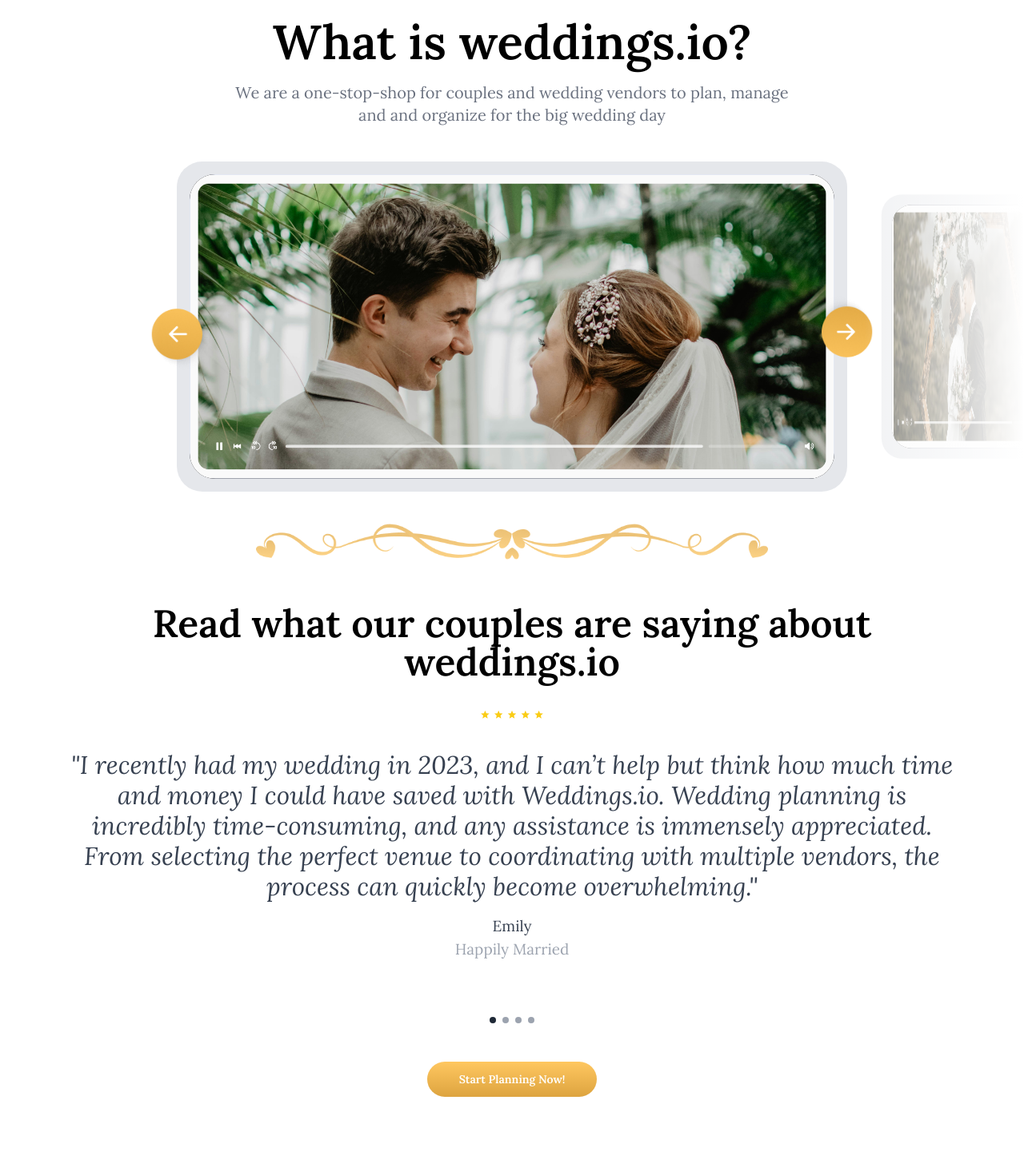
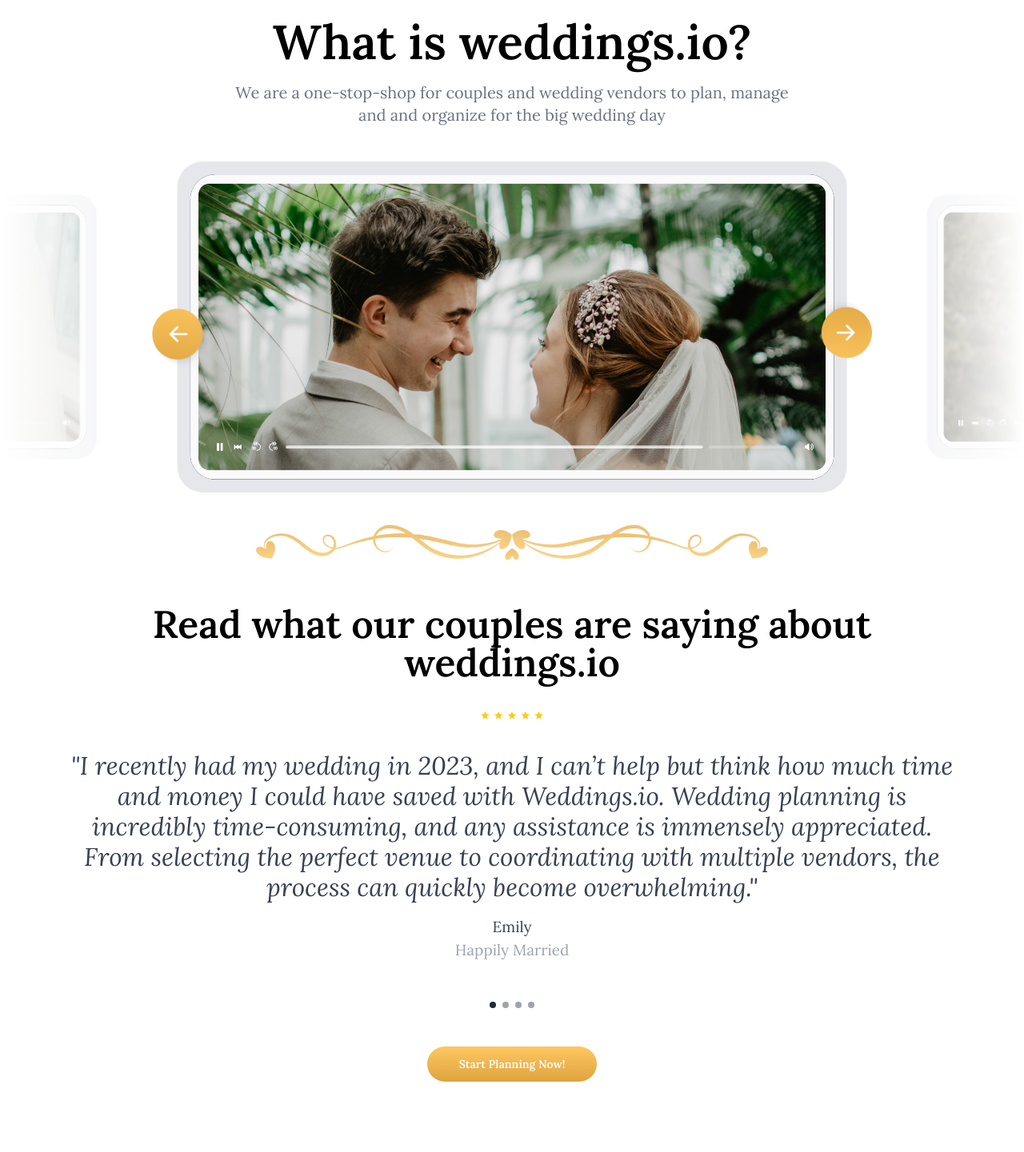
Before and after one commit to Parth-Patadiya/WeddingsIO, a React (Create React App) app: page / in a window 1280 px wide. Shown: the part 1044-2485 px from the top of the page at 80% size. Built offline with nearby package versions, Linux system fonts and the light colour scheme.

Commit message:
Updaed carousal infinite

```diff
--- a/src/components/FeedBackCarousel.js
+++ b/src/components/FeedBackCarousel.js
@@ -8,13 +8,33 @@
     { id: 4, name: "Vannly", company: "Happily Married", text: "Paul is obsessed with AI anything. This is very cool. I would have loved a tool that helped with finding vendors. I’ll mention this in the review. Authenticity and reliability are such hard things to find too", rating: 4 },
   ];
 
-  const [currentIndex, setCurrentIndex] = useState(0);
+  const [currentIndex, setCurrentIndex] = useState(1); // Start from the first real slide
   const totalSlides = testimonials.length;
+  const slides = [
+    testimonials[totalSlides - 1], // Clone of last slide
+    ...testimonials,
+    testimonials[0], // Clone of first slide
+  ];
+
+  const slideRef = useRef(null);
   const slideIntervalRef = useRef(null);
+  const [isTransitioning, setIsTransitioning] = useState(false);
+
+  const handleNext = () => {
+    if (isTransitioning) return;
+    setIsTransitioning(true);
+    setCurrentIndex((prevIndex) => (prevIndex + 1) % slides.length);
+  };
+
+  const handlePrev = () => {
+    if (isTransitioning) return;
+    setIsTransitioning(true);
+    setCurrentIndex((prevIndex) => (prevIndex - 1 + slides.length) % slides.length);
+  };
 
   useEffect(() => {
     slideIntervalRef.current = setInterval(() => {
-      setCurrentIndex((prevIndex) => (prevIndex + 1) % totalSlides);
+      handleNext();
     }, 10000); // Change slide every 10 seconds
 
     return () => {
@@ -24,6 +44,22 @@
     };
   }, [totalSlides]);
 
+  useEffect(() => {
+    const handleTransitionEnd = () => {
+      if (currentIndex === 0) {
+        setCurrentIndex(totalSlides); // Jump to last real slide instantly
+      } else if (currentIndex === slides.length - 1) {
+        setCurrentIndex(1); // Jump to first real slide instantly
+      }
+      setIsTransitioning(false);
+    };
+
+    slideRef.current.addEventListener('transitionend', handleTransitionEnd);
+    return () => {
+      slideRef.current.removeEventListener('transitionend', handleTransitionEnd);
+    };
+  }, [currentIndex, slides.length]);
+
   return (
     <div className='sm:w-full w-[90%] max-w-2xl xl:max-w-6xl xl:mt-4 mx-auto'>
       <h1 className="text-2xl md:text-4xl xl:text-5xl font-semibold mt-3 mb-5">
@@ -32,10 +68,11 @@
       <div className="relative w-full overflow-hidden">
         <div className="relative mb-5 w-full flex items-center">
           <div
-            className="flex w-full transition-transform duration-[5000ms] ease-in-out mb-5"
+            className={`flex w-full transition-transform duration-500 ease-in-out ${isTransitioning ? '' : 'transition-none'}`}
             style={{ transform: `translateX(-${currentIndex * 100}%)` }}
+            ref={slideRef}
           >
-            {testimonials.map((testimonial, index) => (
+            {slides.map((testimonial, index) => (
               <div
                 key={testimonial.id}
                 className="flex-shrink-0 w-full px-4 transition-transform duration-1000 ease-in-out"
@@ -60,7 +97,7 @@
                   </div>
                   <p className="sm:text-xl text-md xl:text-3xl text-gray-700 mt-4 italic">"{testimonial.text}"</p>
                   <p className="sm:text-lg text-sm text-gray-700 mt-4">{testimonial.name}</p>
-                  <p className="sm:text-lg text-sm text-gray-400 ">{testimonial.company}</p>
+                  <p className="sm:text-lg text-sm text-gray-400">{testimonial.company}</p>
                 </div>
               </div>
             ))}
@@ -71,13 +108,13 @@
           {testimonials.map((_, index) => (
             <div
               key={index}
-              className={`w-2 h-2 rounded-full ${index === currentIndex ? 'bg-gray-800' : 'bg-gray-400'}`}
+              className={`w-2 h-2 rounded-full ${index === (currentIndex - 1 + totalSlides) % totalSlides ? 'bg-gray-800' : 'bg-gray-400'}`}
             />
           ))}
         </div>
       </div>
       <div className='flex h-15 w-full p-8 justify-center align-middle'>
-        <button className="button-gradient flex right-0 p-3 px-10 rounded-full bg-light text-light-500 text-white font-semibold focus:outline-none text-sm">
+        <button className="button-gradient flex p-3 px-10 rounded-full bg-light text-light-500 text-white font-semibold focus:outline-none text-sm">
           Start Planning Now!
         </button>
       </div>
--- a/src/components/HaveAQuestion.js
+++ b/src/components/HaveAQuestion.js
@@ -6,7 +6,7 @@
 const HaveAQuestion = () => {
   return (
     <div className='flex align-middle flex-col items-center justify-center mt-4 h-full bg-gray-100'>
-      <div className='lg:w-[40%] md:w-[85%] w-[75%] flex align-middle flex-col items-center justify-center'>
+      <div className='lg:w-[40%] md:w-[65%] w-[75%] flex align-middle flex-col items-center justify-center'>
         <Icon className='w-24 h-7 mb-4 mt-10' />
         <h1 className="text-2xl md:text-4xl lg:text-2xl xl:text-6xl font-semibold my-6">
           Have a question?
--- a/src/components/VideoCarousel.js
+++ b/src/components/VideoCarousel.js
@@ -1,27 +1,51 @@
-import React, { useState } from 'react';
+import React, { useState, useRef, useEffect } from 'react';
 import { Design, NextButton, video1, video2, video3, video4 } from '../common/commonImport';
 import { ReactComponent as Icon } from '../assets/Images/Stars.svg';
 
 const VideoCarousel = () => {
-  const [currentIndex, setCurrentIndex] = useState(0);
+  const [currentIndex, setCurrentIndex] = useState(1); // Start from the first real slide
+  const [isTransitioning, setIsTransitioning] = useState(false);
   const slides = [
+    { id: 0, content: video4 },  // Clone of last slide
     { id: 1, content: video1 },
     { id: 2, content: video2 },
     { id: 3, content: video3 },
     { id: 4, content: video4 },
-    // { id: 5, content: 'https://www.w3schools.com/html/mov_bbb.mp4' }
+    { id: 5, content: video1 },  // Clone of first slide
   ];
 
+  const slideRef = useRef(null);
+
   const handleNext = () => {
-    setCurrentIndex((prevIndex) => (prevIndex + 1) % slides.length);
+    if (isTransitioning) return;
+    setIsTransitioning(true);
+    setCurrentIndex((prevIndex) => prevIndex + 1);
   };
 
   const handlePrev = () => {
-    setCurrentIndex((prevIndex) => (prevIndex - 1 + slides.length) % slides.length);
+    if (isTransitioning) return;
+    setIsTransitioning(true);
+    setCurrentIndex((prevIndex) => prevIndex - 1);
   };
 
+  useEffect(() => {
+    if (currentIndex === 0) {
+      setTimeout(() => {
+        setIsTransitioning(false);
+        setCurrentIndex(slides.length - 2); // Jump to last real slide instantly
+      }, 500);
+    } else if (currentIndex === slides.length - 1) {
+      setTimeout(() => {
+        setIsTransitioning(false);
+        setCurrentIndex(1); // Jump to first real slide instantly
+      }, 500);
+    } else {
+      setTimeout(() => setIsTransitioning(false), 500); // Normal transition
+    }
+  }, [currentIndex, slides.length]);
+
   return (
-    <div className='w-full flex flex-col align-middle justify-center items-center '>
+    <div className='w-full flex flex-col align-middle justify-center items-center'>
       <Icon className='w-24 h-7 mb-2.5' />
       <h1 className="text-2xl md:text-4xl xl:text-6xl font-semibold mt-3">
         What is weddings.io?
@@ -32,33 +56,34 @@
       <div className="text-sm xl:text-xl text-gray-500">
         and and organize for the big wedding day
       </div>
-      <div className="relative w-full h-[200px] sm:h-full overflow-hidden mt-11 ">
+      <div className="relative w-full h-[200px] sm:h-full overflow-hidden mt-11">
         <div className="hidden sm:block absolute z-10 inset-y-0 left-0 w-[400px] bg-gradient-to-r from-white via-transparent to-transparent pointer-events-none"></div>
-        <div className="absolute hidden sm:block  z-10 inset-y-0 right-0 w-[400px] bg-gradient-to-l from-white via-transparent to-transparent pointer-events-none"></div>
+        <div className="absolute hidden sm:block z-10 inset-y-0 right-0 w-[400px] bg-gradient-to-l from-white via-transparent to-transparent pointer-events-none"></div>
         <div className="flex justify-center items-center h-full">
-          <div className="flex w-[80%] sm:w-2/3 transition-transform duration-500 h-full ease-in-out" style={{ transform: `translateX(-${(currentIndex * 100) / 3}%)` }}>
+          <div
+            className={`flex w-[80%] sm:w-2/3 transition-transform duration-500 h-full ease-in-out ${isTransitioning ? '' : 'transition-none'}`}
+            style={{ transform: `translateX(-${currentIndex * 100}%)` }}
+            ref={slideRef}
+          >
             {slides.map((slide, index) => (
-              <>
               <div
                 key={slide.id}
-                  className={`flex-shrink-0 ${index === currentIndex ? 'w-full' : 'w-1/3'} px-2`}
+                className={`flex-shrink-0 w-full px-2`}
                 style={{
                   opacity: index === currentIndex ? 1 : 0.5,
                   transform: index === currentIndex ? 'scale(1)' : 'scale(0.8)'
                 }}
               >
-                  {index === currentIndex && <>
-
+                {index === currentIndex && (
+                  <>
                     <img className="absolute left-[-25px] transform -translate-y-1/2 w-10 sm:w-20 z-10 cursor-pointer" style={{ top: '54%' }} src={NextButton} onClick={handlePrev} alt='' />
-                    <img className="absolute right-[-25px] transform -translate-y-1/2 w-10 sm:w-20 z-10 rotate-180 cursor-pointer" style={{ top: '50%' }} src={NextButton} onClick={handleNext} alt='' />                </>
-                  }
-                  <div className="w-full sm:h-full h-[95%] bg-gray-200 flex items-center justify-center rounded-other sm:rounded-custom sm:p-4  p-2">
-                    <img className="w-full h-full bg-black flex items-center justify-center rounded-other sm:rounded-custom " src={slide.content} alt='' />
-                      {/* <source className='w-full h-full' src={slide.content} /> */}
-                    {/* </video> */}
+                    <img className="absolute right-[-25px] transform -translate-y-1/2 w-10 sm:w-20 z-10 rotate-180 cursor-pointer" style={{ top: '50%' }} src={NextButton} onClick={handleNext} alt='' />
+                  </>
+                )}
+                <div className="w-full sm:h-full h-[95%] bg-gray-200 flex items-center justify-center rounded-other sm:rounded-custom sm:p-4 p-2">
+                  <img className="w-full h-full bg-black flex items-center justify-center rounded-other sm:rounded-custom" src={slide.content} alt='' />
                 </div>
               </div>
-              </>
             ))}
           </div>
         </div>
@@ -68,5 +93,4 @@
   );
 };
 
-
 export default VideoCarousel;
```
Lines whose indentation alone changed are shown as unchanged.
